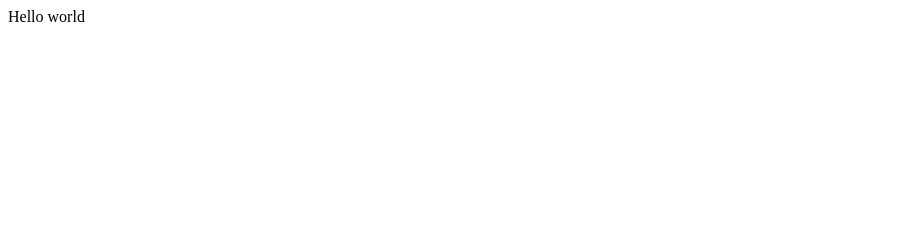
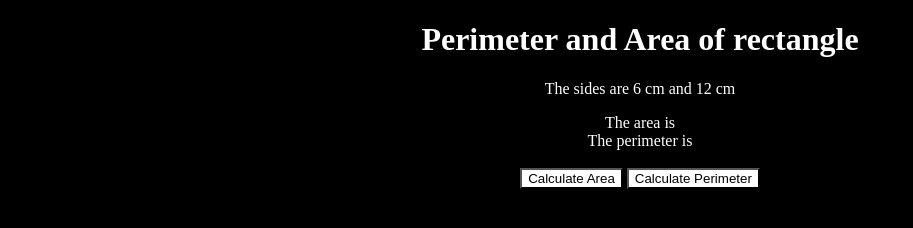
Before and after one commit to ICS20-Programming-JulienL/Unit2-02-HTML-AreaPerRectangle, a plain HTML site: page index.html in a window 1280 px wide. Shown: the whole page, without its empty margins (0-913 px from the left). Drawn offline with Linux system fonts and the light colour scheme; files that its build step writes are made by us from their sources.

Commit message:
Finished webpage.

```diff
--- a/css/style.css
+++ b/css/style.css
@@ -2,3 +2,33 @@ html {
   height: 100%;
   width: 100%;
 }
+
+h1 {
+  color: white;
+  background-color: black;
+  text-align: center;
+}
+
+body {
+  background-color: black;
+}
+
+p {
+  color: white;
+  text-align: center;
+}
+
+#area-math {
+  color: white;
+  text-align: center;
+}
+
+#perimeter-math {
+  color: white;
+  text-align: center;
+}
+
+button {
+  background-color: white;
+  color: black;
+}
--- a/index.html
+++ b/index.html
@@ -1,23 +1,28 @@
 <!DOCTYPE html>
 <html>
-
-<head>
-  <meta charset="utf-8">
-  <meta name="viewport" content="width=device-width">
-  <title>replit</title>
-  <link href="style.css" rel="stylesheet" type="text/css" />
-</head>
-
-<body>
-  Hello world
-  <script src="script.js"></script>
-
-  <!--
-  This script places a badge on your repl's full-browser view back to your repl's cover
-  page. Try various colors for the theme: dark, light, red, orange, yellow, lime, green,
-  teal, blue, blurple, magenta, pink!
-  -->
-  <script src="https://replit.com/public/js/replit-badge-v2.js" theme="dark" position="bottom-right"></script>
-</body>
-
+  <head>
+    <meta charset="utf-8">
+    <meta name="description" content="My first webpage, with JavaScript">
+    <meta name="keywords" content="immaculata, ics2o">
+    <meta name="author" content="Ms Raffin">
+    <meta name="viewport" content="width=device-width, initial-scale=1.0">
+    <link rel="apple-touch-icon" sizes="180x180" href="./fav_index/apple-touch-icon.png">
+    <link rel="icon" type="image/png" sizes="32x32" href="./fav_index/favicon-32x32.png">
+    <link rel="icon" type="image/png" sizes="16x16" href="./fav_index/favicon-16x16.png">
+    <link rel="manifest" href="./fav_index/site.webmanifest">
+    <link rel="stylesheet" href="./css/style.css">
+    <title>My first webpage, with a JS file</title>
+  </head>
+  <body>
+    <script src="./js/script.js"></script>
+    <h1>Perimeter and Area of rectangle</h1>
+    <p>The sides are 6 cm and 12 cm</p>
+    <div id="area-math">The area is</div>
+    <div id="perimeter-math">The perimeter is</div>
+    <br>
+    <center>
+    <button onclick="doMathClicked()">Calculate Area</button>
+    <button onclick="doMathClicked1()">Calculate Perimeter</button>
+    </center>
+  </body>
 </html>
--- a/js/script.js
+++ b/js/script.js
@@ -0,0 +1,14 @@
+// Copyright (c) 2023 Julien Laamoureux inc. All rights reserved
+//
+// Created by: Julien Lamoureux
+// Created on: Mar 2023
+// This file contains the JS functions for index.html
+
+function doMathClicked () {
+  // this function solves for area
+  document.getElementById('area-math').innerHTML = 'The area is ' + (6*12)+'cm<sup>2</sup>'
+}
+function doMathClicked1 () {
+  // this function solves for perimeter
+  document.getElementById('perimeter-math').innerHTML = 'The perimeter is ' + (6*2+12*2)+ 'cm'
+}
```
Also changed, not shown: 1 other file.
